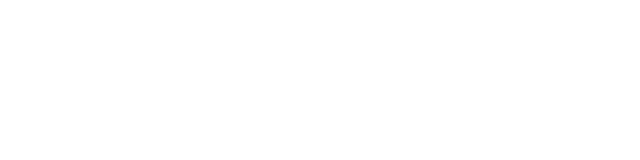
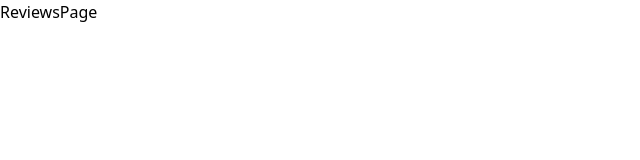
Before and after one commit to Richkum/online_marketplace, a React (Vite) app in the folder clients/: page /reviews in a window 1280 px wide. Before the commit this address had no page. Shown: the top 160 px of the page, without its empty margins (0-640 px from the left). Built offline with nearby package versions, Linux system fonts and the light colour scheme.

Commit message:
fectching reviews for user's products

```diff
--- a/clients/src/App.jsx
+++ b/clients/src/App.jsx
@@ -9,6 +9,7 @@ import DetailsPage from "./components/details/DetailsPage";
 import Carts from "./components/carts/Carts";
 import { AuthProvider } from "./contex/Authcontext";
 import Listing from "./components/listings/Listing";
+import ReviewsPage from "./components/reviews/ReviewsPage";
 function App() {
   return (
     <>
@@ -23,6 +24,7 @@ function App() {
             <Route path="/products/:id" element={<DetailsPage />} />
             <Route path="/carts" element={<Carts />} />
             <Route path="/listings" element={<Listing />} />
+            <Route path="/reviews" element={<ReviewsPage />} />
           </Routes>
         </Router>
       </AuthProvider>
--- /dev/null
+++ b/clients/src/components/reviews/ReviewsPage.jsx
@@ -0,0 +1,11 @@
+import React from "react";
+
+function ReviewsPage() {
+  return (
+    <>
+      <div>ReviewsPage</div>
+    </>
+  );
+}
+
+export default ReviewsPage;
```
